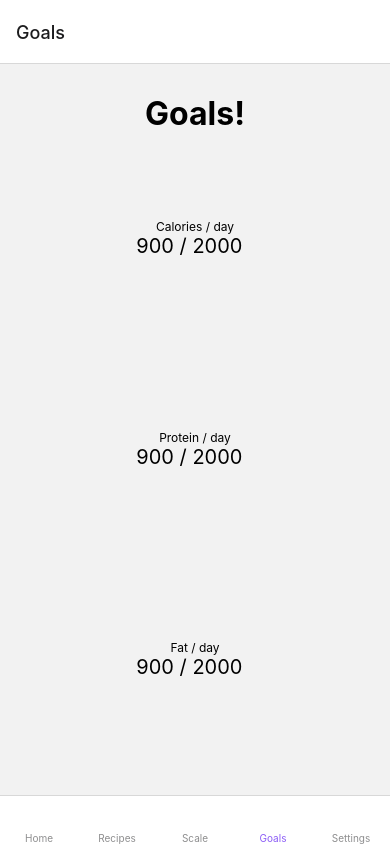
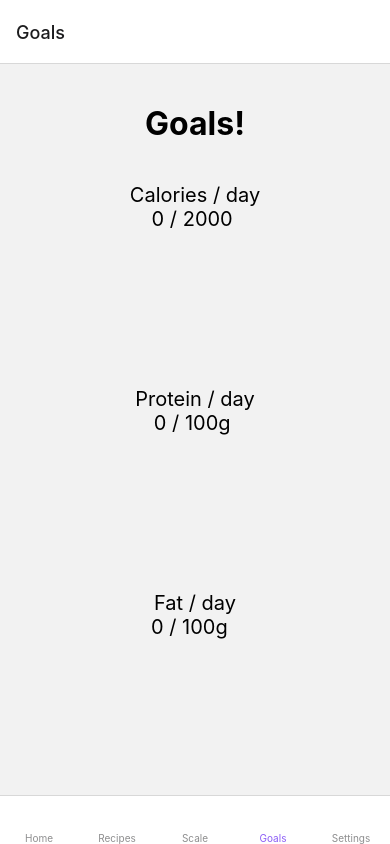
Before and after one commit to INFO4290S10-TeamOne/nutrio-app, a React Native app: screen /Goals in a window 390 px wide. Built offline with nearby package versions, Linux system fonts and the light colour scheme; some icons are missing.

Commit message:
groundwork for Goals

```diff
--- a/components/HomeStack.tsx
+++ b/components/HomeStack.tsx
@@ -1,6 +1,7 @@
 import { createStackNavigator } from '@react-navigation/stack';
 import HomeScreen from '../screens/HomeScreen';
 import LogsStack from './LogsStack';
+import GoalEditScreen from '../screens/GoalEditScreen';
 
 const Stack = createStackNavigator();
 
@@ -21,6 +22,14 @@ const HomeStack = () => {
         name='LogsStack'
         component={LogsStack}
       />
+          <Stack.Screen
+             options={{
+              title: 'Goals Editting',
+            }}
+          name='goalEdit'
+          component={GoalEditScreen}
+
+        />
     </Stack.Navigator>
   );
 };
--- /dev/null
+++ b/screens/GoalEditScreen.tsx
@@ -0,0 +1,44 @@
+import { StyleSheet, TouchableOpacity,View, Text} from 'react-native';
+import { useGoalStore } from '../store/GoalStore';
+import { NavigationProp, useNavigation } from '@react-navigation/native';
+
+
+
+const GoalEditScreen = () => {
+    const { goal } = useGoalStore();
+
+    return(
+        <View>
+            <Text> Goals Editting here!</Text>
+        </View>
+    );
+
+};
+const styles = StyleSheet.create({
+    Header: {
+      margin: 40,
+      flex: 1,
+      justifyContent: 'center',
+      alignItems: 'center',
+    },
+    Headfont:{
+      fontWeight: 'bold',
+      fontSize: 32,
+    },
+    Body:{
+
+        flex: 1,
+        margin: 20,
+        alignItems: 'center',
+        padding: 20,
+
+    },
+    bodytext:{
+      fontSize: 20,
+    },
+    counter:{
+      fontSize: 20,
+    },
+  })
+
+export default GoalEditScreen;
--- a/screens/GoalsScreen.tsx
+++ b/screens/GoalsScreen.tsx
@@ -1,30 +1,33 @@
-import { StyleSheet, View, Text } from 'react-native';
-import { useState } from 'react';
-import { counter } from '@fortawesome/fontawesome-svg-core';
+import { StyleSheet, TouchableOpacity, View, Text } from 'react-native';
+//import { counter } from '@fortawesome/fontawesome-svg-core';
+import { useGoalStore } from '../store/GoalStore';
+import { NavigationProp, useNavigation } from '@react-navigation/native';
+import { TabParamList } from '../types/routes';
 
 const GoalsScreen = () => {
-  const[calGoal,setCal] = useState('2000')
-  const[proGoal,setPro] = useState('2000')
-  const[fatGoal,setFat] = useState('2000')
-  const[calCurr,setCCal] = useState('900')
-  const[proCurr,setCPro] = useState('900')
-  const[fatCurr,setCfat] = useState('900')
-
+  const navigation = useNavigation<NavigationProp<TabParamList>>();
+  const { goal } = useGoalStore();
+  const pressHandler = () => {
+      navigation.navigate('HomeStack', {
+      screen: 'goalEdit',
+        })
+  }
   return (
     <View style={styles.Header}>
       <Text style={styles.Headfont}>Goals!</Text>
-      <View style={styles.Body}>
+      <TouchableOpacity onPress={pressHandler} style={styles.Body}>
         <Text style={styles.bodytext}> Calories / day </Text>
-        <Text style={styles.counter}> {calCurr} / {calGoal}   </Text>
-    </View>
-    <View style={styles.Body}>
+        <Text style={styles.counter}>0 / {goal.maxCal} </Text>
+       </TouchableOpacity>
+
+    <TouchableOpacity style={styles.Body}>
     <Text  style={styles.bodytext} > Protein / day </Text>
-        <Text style={styles.counter}> {proCurr} / {proGoal}   </Text>
-    </View>
-    <View style={styles.Body}>
+        <Text style={styles.counter}> 0 / {goal.maxPro}  </Text>
+    </TouchableOpacity>
+    <TouchableOpacity style={styles.Body}>
     <Text style={styles.bodytext}> Fat / day </Text>
-        <Text style={styles.counter}> {fatCurr} / {fatGoal}   </Text>
-    </View>
+        <Text style={styles.counter}> 0 / {goal.maxFat}   </Text>
+    </TouchableOpacity>
     </View>
 
 
@@ -33,7 +36,7 @@ const GoalsScreen = () => {
 
 const styles = StyleSheet.create({
   Header: {
-    margin: 30,
+    margin: 40,
     flex: 1,
     justifyContent: 'center',
     alignItems: 'center',
@@ -43,12 +46,15 @@ const styles = StyleSheet.create({
     fontSize: 32,
   },
   Body:{
-      flex: 2,
-      justifyContent: 'center',
+
+      flex: 1,
+      margin: 20,
       alignItems: 'center',
+      padding: 20,
+
   },
   bodytext:{
-    fontSize: 12,
+    fontSize: 20,
   },
   counter:{
     fontSize: 20,
--- /dev/null
+++ b/store/GoalStore.ts
@@ -0,0 +1,35 @@
+import AsyncStorage from '@react-native-async-storage/async-storage';
+import { create } from 'zustand';
+import { persist, createJSONStorage } from 'zustand/middleware';
+
+
+interface Goal{
+    maxCal: string;
+    maxPro: string;
+    maxFat: string;
+}
+
+interface GoalStore{
+    goal: Goal;
+    setGoal: (newGoal: Goal) => void;
+}
+
+const defaultGoal: Goal = {
+    maxCal: '2000',
+    maxPro: '100g',
+    maxFat: '100g',
+}
+
+export const useGoalStore = create<GoalStore>()(
+    persist(
+        (set) => ({
+            goal: defaultGoal,
+            setGoal: (newGoal) => set({ goal: newGoal}),
+        }),
+        {
+        name:'goal-storage',
+        storage: createJSONStorage(()=> AsyncStorage),
+        partialize: (state) =>({goal: state.goal})
+        }
+    )
+)
--- a/types/routes.ts
+++ b/types/routes.ts
@@ -5,13 +5,14 @@ export type TabParamList = {
   HomeStack: NavigatorScreenParams<HomeStackParamList>;
   RecipesStack: NavigatorScreenParams<RecipeStackParamList>;
   Scale: undefined;
-  Goals: undefined;
+  Goal: undefined;
   Settings: undefined;
 };
 
 export type HomeStackParamList = {
   Home: undefined;
   LogsStack: NavigatorScreenParams<LogsStackParamList>;
+  goalEdit: undefined;
 };
 
 export type RecipeStackParamList = {
```
